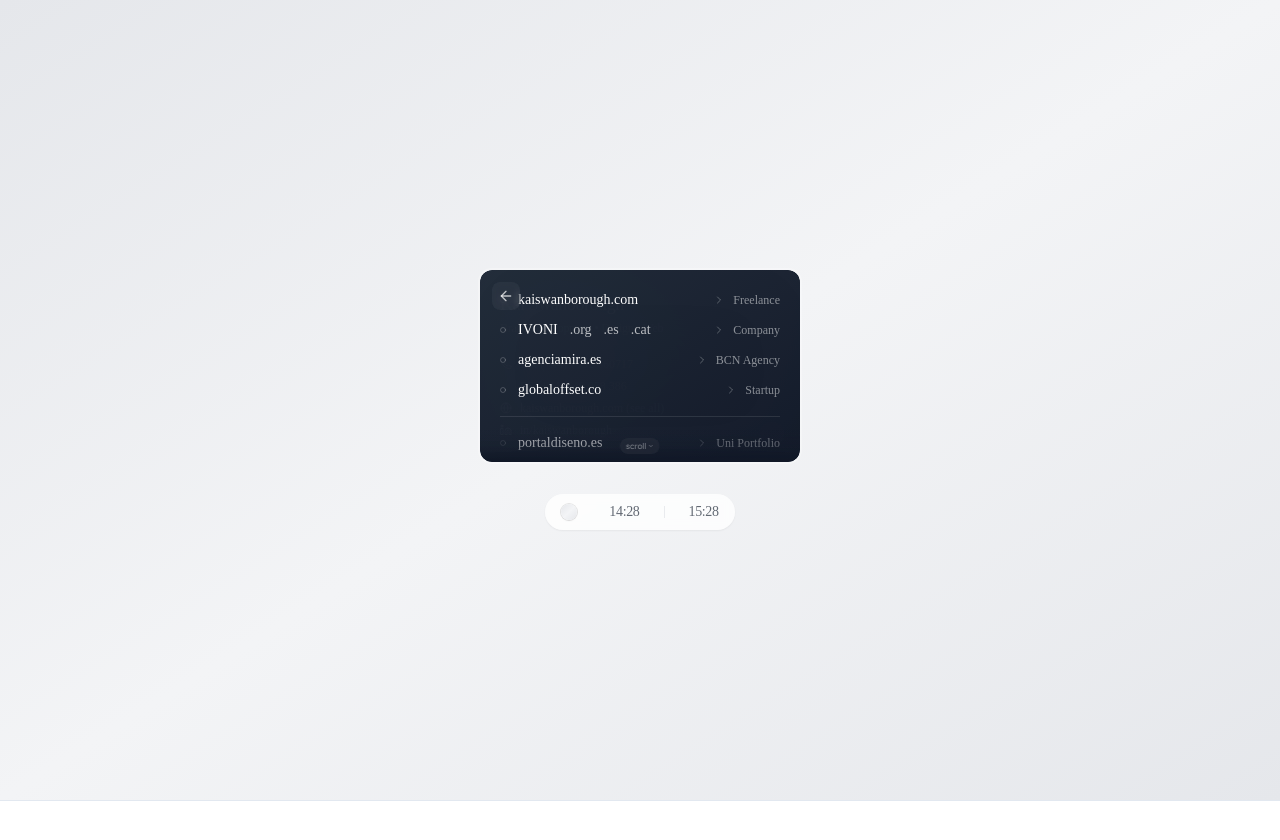
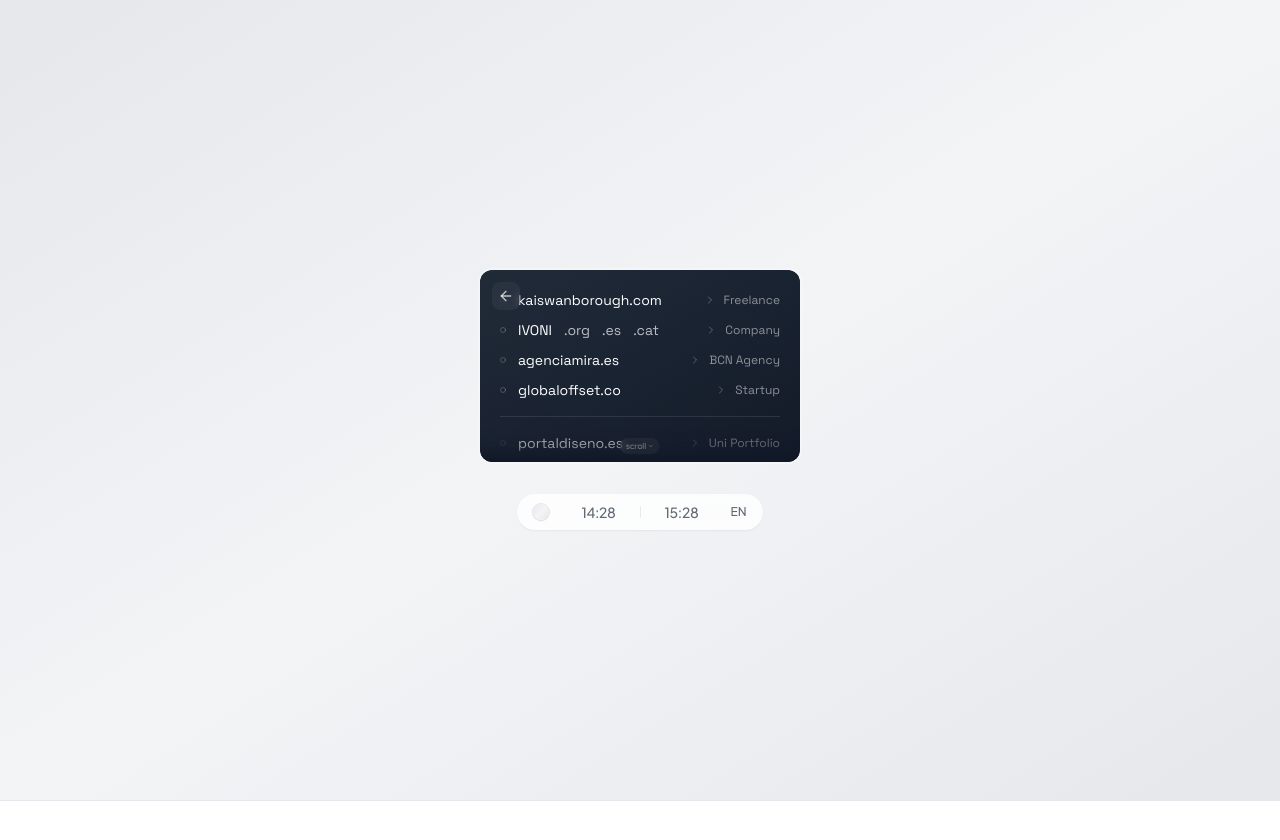
Before and after one commit to IVONIInnovation/personal-card-kswanborough, a Next.js app: page / in a window 1280 px wide. Both pictures are taken after a click on the element "kaiswanborough.com (see all)". Shown: the top 840 px of the page. Built offline with nearby package versions, Linux system fonts and the light colour scheme.

Commit message:
Update page.tsx

```diff
--- a/src/app/page.tsx
+++ b/src/app/page.tsx
@@ -1,23 +1,26 @@
 'use client';
 
 import React, { useState, useEffect, useRef } from 'react';
-import { Phone, Globe, Linkedin, Circle, ChevronRight, ChevronDown, ArrowLeft } from 'lucide-react';
+import { Phone, Globe, Linkedin, Circle, ChevronRight, ChevronDown, ArrowLeft, MapPin } from 'lucide-react';
 import { Plus_Jakarta_Sans, Space_Grotesk, Roboto_Mono } from 'next/font/google';
 
 const plusJakartaSans = Plus_Jakarta_Sans({
   subsets: ['latin'],
+  display: 'swap',
   weight: ['400', '500', '600'],
   variable: '--font-plus-jakarta-sans',
 });
 
 const spaceGrotesk = Space_Grotesk({
   subsets: ['latin'],
+  display: 'swap',
   weight: ['400', '500'],
   variable: '--font-space-grotesk',
 });
 
 const robotoMono = Roboto_Mono({
   subsets: ['latin'],
+  display: 'swap',
   weight: ['400'],
   variable: '--font-roboto-mono',
 });
@@ -28,6 +31,8 @@
   const [ukTime, setUkTime] = useState('');
   const [esTime, setEsTime] = useState('');
   const [showScrollIndicator, setShowScrollIndicator] = useState(true);
+  const [showLocation, setShowLocation] = useState<'UK' | 'ES' | null>(null);
+  const [currentLanguage, setCurrentLanguage] = useState<'en' | 'es' | 'cat'>('en');
   const websitesRef = useRef(null);
   const spinTimeoutRef = useRef(null);
 
@@ -42,6 +47,36 @@
   const cardBg = themeIndex === 0
     ? 'bg-gradient-to-br from-gray-600/80 to-gray-700/80'
     : 'bg-gradient-to-br from-white/10 to-white/20';
+
+  const translations = {
+    en: {
+      title: 'Brand Development • Design • Web',
+      seeAll: 'see all',
+      scroll: 'scroll',
+      location: {
+        uk: 'York, UK',
+        es: 'Barcelona, Spain'
+      }
+    },
+    es: {
+      title: 'Desarrollo de Marca • Diseño • Web',
+      seeAll: 'ver todo',
+      scroll: 'desplazar',
+      location: {
+        uk: 'York, Reino Unido',
+        es: 'Barcelona, España'
+      }
+    },
+    cat: {
+      title: 'Desenvolupament de Marca • Disseny • Web',
+      seeAll: 'veure tot',
+      scroll: 'desplaçar',
+      location: {
+        uk: 'York, Regne Unit',
+        es: 'Barcelona, Espanya'
+      }
+    }
+  };
   const websites = [
     {
       name: 'kaiswanborough.com',
@@ -121,8 +156,21 @@
       // Set timeout to remove spinning class after animation
       spinTimeoutRef.current = setTimeout(() => {
         setIsSpinning(false);
-      }, 500); // Match this with the CSS animation duration
+      }, 300); // Reduced from 500ms to 300ms for faster spin
     }
+  };
+
+  const handleTimeClick = (location: 'UK' | 'ES') => {
+    setShowLocation(prev => prev === location ? null : location);
+    setTimeout(() => setShowLocation(null), 2000);
+  };
+
+  const handleLanguageChange = () => {
+    setCurrentLanguage(prev => {
+      if (prev === 'en') return 'es';
+      if (prev === 'es') return 'cat';
+      return 'en';
+    });
   };
   useEffect(() => {
     const updateTimes = () => {
@@ -142,29 +190,29 @@
     };
   }, []);
   return (
-    <div className={`min-h-screen bg-gradient-to-br ${themes[themeIndex]} transition-all duration-1000 flex flex-col items-center justify-center gap-8 p-6 ${plusJakartaSans.variable} ${spaceGrotesk.variable} ${robotoMono.variable}`}>
+    <div className={`min-h-screen bg-gradient-to-br ${themes[themeIndex]} transition-all duration-1000 flex flex-col items-center justify-center gap-8 p-6 ${plusJakartaSans.variable} ${spaceGrotesk.variable} ${robotoMono.variable} font-sans`}>
       <div className="w-80 h-48 [perspective:1000px]">
         <div
           onClick={handleCardClick}
-          className={`relative w-full h-full cursor-pointer transition-transform duration-500 [transform-style:preserve-3d] ${
-            isSpinning ? '[transform:rotateY(360deg)]' : '[transform:rotateY(0deg)]'
+          className={`relative w-full h-full cursor-pointer transition-all duration-300 ease-in-out [transform-style:preserve-3d] ${
+            isSpinning ? '[transform:rotateY(180deg)]' : '[transform:rotateY(0deg)]'
           }`}
         >
           {/* Front Side */}
-          <div className="absolute w-full h-full rounded-xl overflow-hidden ring-2 ring-white/30">
+          <div className="absolute w-full h-full rounded-xl overflow-hidden ring-2 ring-white/30 [backface-visibility:hidden]">
             <div className={`absolute inset-0 ${cardBg} backdrop-blur-xl`} />
 
             <div className="relative h-full p-5">
               <div className="space-y-0.5">
-                <h1 className="text-lg font-medium tracking-tight text-white font-['font-plus-jakarta-sans']">
+                <h1 className="text-lg font-medium tracking-tight text-white font-plus-jakarta-sans">
                   Kai Swanborough
                 </h1>
-                <p className="text-xs font-regular text-white/80 font-['font-roboto-mono'] tracking-tight">
-                  Brand Development • Design • Web
+                <p className="text-xs font-regular text-white/80 font-roboto-mono tracking-tight">
+                  {translations[currentLanguage].title}
                 </p>
               </div>
 
-              <div className="mt-5 space-y-1.5 text-xs text-white/90 font-['font-space-grotesk']">
+              <div className="mt-5 space-y-1.5 text-xs text-white/90 font-space-grotesk">
                 <div
                   className="flex items-center gap-2 cursor-pointer hover:text-white transition-colors"
                   onClick={(e) => handleLinkClick(e, 'tel:+447592660717')}
@@ -183,7 +231,7 @@
                   onClick={handleWebsitesClick}
                 >
                   <Globe className="w-3 h-3" />
-                  <span>kaiswanborough.com (see all)</span>
+                  <span>kaiswanborough.com ({translations[currentLanguage].seeAll})</span>
                 </div>
                 <div
                   className="flex items-center gap-2 cursor-pointer hover:text-white transition-colors"
@@ -195,6 +243,11 @@
               </div>
 
               <div className="absolute bottom-4 right-4 w-6 h-6 rounded-full bg-white/10" />
+            </div>
+
+            {/* Back Side (Blank) */}
+            <div className="absolute inset-0 [backface-visibility:hidden] [transform:rotateY(180deg)]">
+              <div className={`absolute inset-0 ${cardBg} backdrop-blur-xl rounded-xl`} />
             </div>
             {/* Website Grid Overlay */}
             <div
@@ -217,12 +270,12 @@
                           <div className="flex items-center justify-between gap-3">
                             <div className="flex items-center gap-3">
                               <Circle className="w-1.5 h-1.5 text-white/40" />
-                              <span className="text-sm text-white font-['font-space-grotesk']">{site.name}</span>
+                              <span className="text-sm text-white font-space-grotesk">{site.name}</span>
                               {site.links.map((link, j) => (
                                 <span
                                   key={j}
                                   onClick={(e) => handleLinkClick(e, link.url)}
-                                  className="text-sm text-white/70 font-['font-space-grotesk'] hover:text-white/90 transition-colors cursor-pointer"
+                                  className="text-sm text-white/70 font-space-grotesk hover:text-white/90 transition-colors cursor-pointer"
                                 >
                                   {link.text}
                                 </span>
@@ -230,7 +283,7 @@
                             </div>
                             <div className="flex items-center gap-2">
                               <ChevronRight className="w-3 h-3 text-white/30" />
-                              <span className="text-xs text-white/50 font-['font-space-grotesk']">{site.description}</span>
+                              <span className="text-xs text-white/50 font-space-grotesk">{site.description}</span>
                             </div>
                           </div>
                         ) : (
@@ -240,11 +293,11 @@
                           >
                             <div className="flex items-center gap-3">
                               <Circle className="w-1.5 h-1.5 text-white/40" />
-                              <span className="text-sm text-white font-['font-space-grotesk'] group-hover:text-white/80 transition-colors">{site.name}</span>
+                              <span className="text-sm text-white font-space-grotesk group-hover:text-white/80 transition-colors">{site.name}</span>
                             </div>
                             <div className="flex items-center gap-2">
                               <ChevronRight className="w-3 h-3 text-white/30 group-hover:text-white/50 transition-colors" />
-                              <span className="text-xs text-white/50 font-['font-space-grotesk'] group-hover:text-white/70 transition-colors">{site.description}</span>
+                              <span className="text-xs text-white/50 font-space-grotesk group-hover:text-white/70 transition-colors">{site.description}</span>
                             </div>
                           </div>
                         )}
@@ -265,11 +318,11 @@
                       >
                         <div className="flex items-center gap-3">
                           <Circle className="w-1.5 h-1.5 text-white/20" />
-                          <span className="text-sm text-white/70 font-['font-space-grotesk'] group-hover:text-white/90 transition-colors">{site.name}</span>
+                          <span className="text-sm text-white/70 font-space-grotesk group-hover:text-white/90 transition-colors">{site.name}</span>
                         </div>
                         <div className="flex items-center gap-2">
                           <ChevronRight className="w-3 h-3 text-white/20 group-hover:text-white/40 transition-colors" />
-                          <span className="text-xs text-white/40 font-['font-space-grotesk'] group-hover:text-white/60 transition-colors">{site.description}</span>
+                          <span className="text-xs text-white/40 font-space-grotesk group-hover:text-white/60 transition-colors">{site.description}</span>
                         </div>
                       </div>
                     ))}
@@ -282,7 +335,7 @@
                 <div className="absolute inset-0 bg-gradient-to-t from-gray-900 via-gray-900/20 to-transparent" />
                 <div className="absolute bottom-2 left-1/2 -translate-x-1/2">
                   <div className="px-1.5 py-0.5 rounded-full bg-white/5 backdrop-blur-sm flex items-center gap-0.5">
-                    <span className="text-[8px] text-white/50">scroll</span>
+                    <span className="text-[8px] text-white/50">{translations[currentLanguage].scroll}</span>
                     <ChevronDown className="w-1.5 h-1.5 text-white/50" />
                   </div>
                 </div>
@@ -299,21 +352,46 @@
           </div>
         </div>
       </div>
+
       {/* Control Panel */}
-      <div className="bg-white/80 backdrop-blur-sm shadow-sm rounded-full px-4 py-2 flex items-center gap-8">
+      <div className="relative bg-white/80 backdrop-blur-sm shadow-sm rounded-full px-4 py-2 flex items-center gap-8">
         <div
           onClick={() => setThemeIndex((prev) => (prev + 1) % themes.length)}
           className={`w-4 h-4 rounded-full transition-all duration-300 bg-gradient-to-br ${themes[themeIndex]} hover:scale-110 cursor-pointer ring-1 ring-black/10 hover:ring-black/20 shadow-sm`}
         />
         <div className="flex items-center gap-6">
-          <div className="flex items-center">
-            <span className="font-['font-roboto-mono'] text-sm font-medium tracking-tight text-gray-800/70">{ukTime}</span>
+          <div
+            className="flex items-center cursor-pointer relative"
+            onClick={() => handleTimeClick('UK')}
+          >
+            <span className="font-roboto-mono text-sm font-medium tracking-tight text-gray-800/70">{ukTime}</span>
+            {showLocation === 'UK' && (
+              <div className="absolute -top-8 left-1/2 -translate-x-1/2 px-2 py-1 bg-black/80 text-white text-xs rounded-md whitespace-nowrap flex items-center gap-1">
+                <MapPin className="w-3 h-3" />
+                <span>{translations[currentLanguage].location.uk}</span>
+              </div>
+            )}
           </div>
           <div className="w-px h-3 bg-gray-400/20" />
-          <div className="flex items-center">
-            <span className="font-['font-roboto-mono'] text-sm font-medium tracking-tight text-gray-800/70">{esTime}</span>
+          <div
+            className="flex items-center cursor-pointer relative"
+            onClick={() => handleTimeClick('ES')}
+          >
+            <span className="font-roboto-mono text-sm font-medium tracking-tight text-gray-800/70">{esTime}</span>
+            {showLocation === 'ES' && (
+              <div className="absolute -top-8 left-1/2 -translate-x-1/2 px-2 py-1 bg-black/80 text-white text-xs rounded-md whitespace-nowrap flex items-center gap-1">
+                <MapPin className="w-3 h-3" />
+                <span>{translations[currentLanguage].location.es}</span>
+              </div>
+            )}
           </div>
         </div>
+        <button
+          onClick={handleLanguageChange}
+          className="text-xs font-medium text-gray-800/70 hover:text-gray-800 transition-colors"
+        >
+          {currentLanguage.toUpperCase()}
+        </button>
       </div>
     </div>
   );
```
